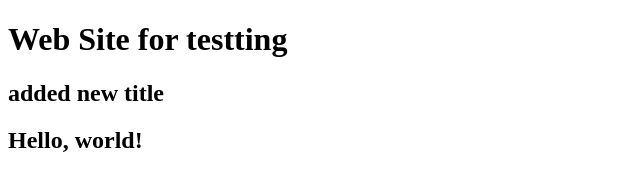
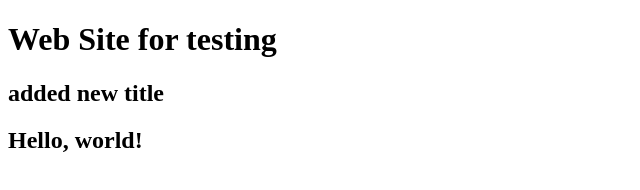
Before and after one commit to EBPL-Tech-Training/YsaWV.github.io, a plain HTML site: page hello.html in a window 1280 px wide. Shown: the full height of the page, 0-640 px from the left. Drawn offline with Linux system fonts and the light colour scheme.

```diff
--- a/hello.html
+++ b/hello.html
@@ -5,7 +5,7 @@
 
     </head>
     <body>
-        <h1>Web Site for testting</h1>
+        <h1>Web Site for testing</h1>
       <h2> added new title<h2>
         Hello, world!
     </body>
```
